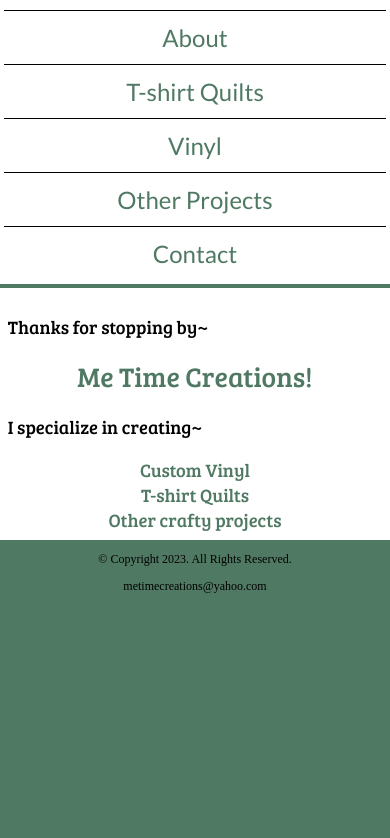
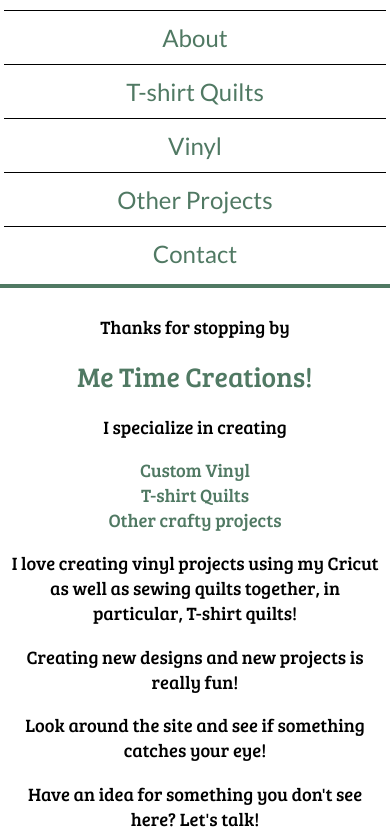
Before and after one commit to shaminan/shaminan.github.io, a plain HTML site: page index.html in a window 390 px wide. Shown: the part 262-1100 px from the top of the page. Before the commit the page ends 868 px from the top, so only its background shows below. Drawn offline with Linux system fonts and the light colour scheme.

Commit message:
centered text

```diff
--- a/css/style.css
+++ b/css/style.css
@@ -72,10 +72,12 @@ nav li a {
 /*Show mobile class, hide tablet-desktop class*/
 .mobile {
 	display: block;
+	text-align: center;
 }
 
 .tablet-desktop {
 	display: none;
+	text-align: center;
 }
 
 /*Style rules for main content*/
@@ -84,6 +86,7 @@ main {
 	padding: 2%;
 	font-size: 1.15em;
 	font-family: 'Bree Serif', serif;
+
 }
 .emphasis {
 	display: block;
@@ -171,21 +174,13 @@ footer p a {
 	}
 
 	/*Tablet Viewport: Style rules for nav area */
-	nav li {
+
+		nav li {
 		border-top: none;
 		display: inline-block;
 		border-right: none;
 	}
-
-	nav li:nth-child(4) {
-		border-right: none;
-	}
-
-	nav li:last-child {
-		border-right: none;
-	}
-
-	nav li a {
+		nav li a {
 		padding: 0.1em 0.75em;
 	}
 
--- a/index.html
+++ b/index.html
@@ -40,15 +40,18 @@
 		<main>
 
 			<div class="mobile">
-				<p>Thanks for stopping by~</p>
+				<p>Thanks for stopping by</p>
 				<p><span class="emphasis">Me Time Creations!</span></p>
-				<p>I specialize in creating~</p>
+				<p>I specialize in creating</p>
 				<ul class="specialties">
 					<li>Custom Vinyl</li>
 					<li>T-shirt Quilts</li>
 					<li>Other crafty projects</li>
 				</ul>
-
+				<p>I love creating vinyl projects using my Cricut as well as sewing quilts together, in particular, T-shirt quilts!</p>
+				<p>Creating new designs and new projects is really fun!</p>
+				<p>Look around the site and see if something catches your eye!</p>
+				<p>Have an idea for something you don't see here?  Let's talk!</p>
 			</div>
 
 			<div class="tablet-desktop">
```
